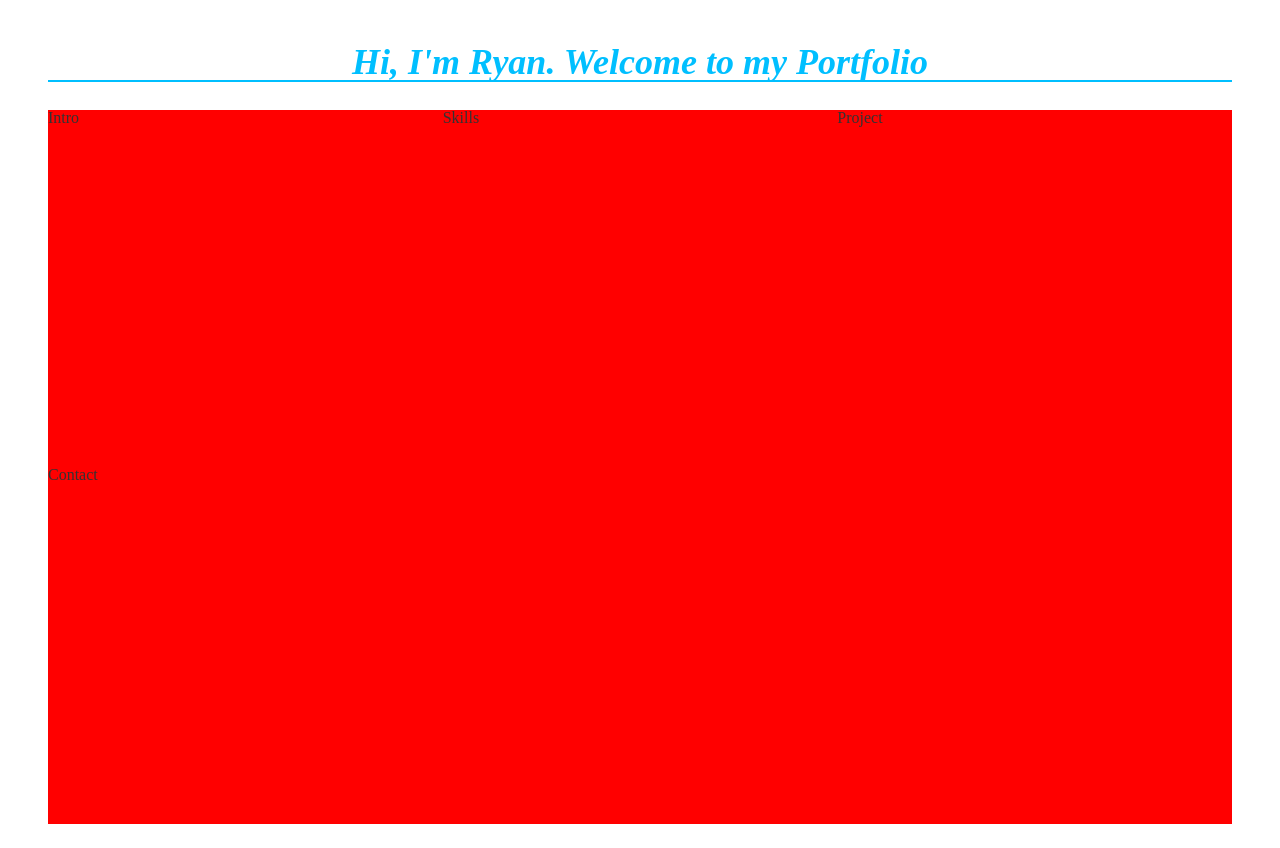
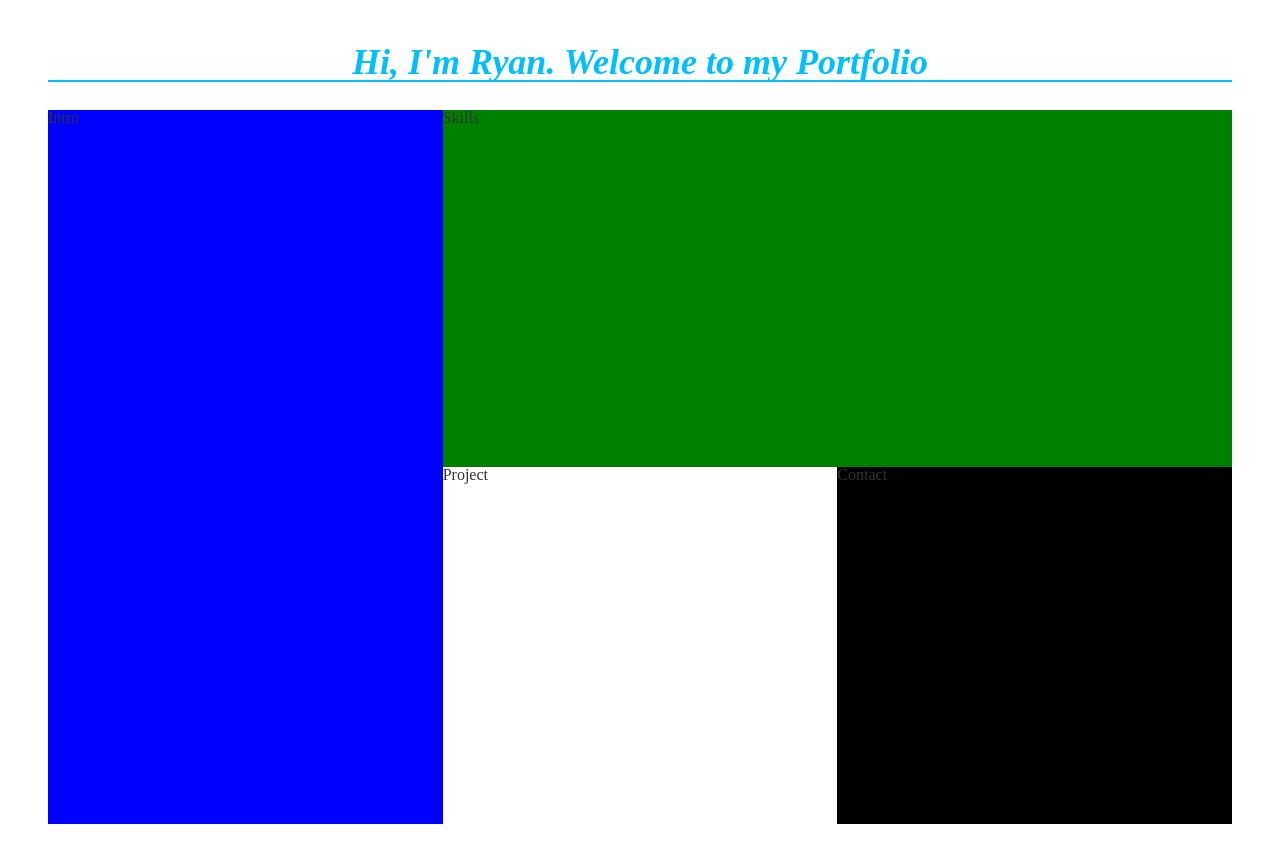
Before and after one commit to mediumryan/portfolio, a React (Create React App) app: page / in a window 1280 px wide. Built offline with nearby package versions, Linux system fonts and the light colour scheme; a web font is replaced by a local one.

Commit message:
[Update] Grid Setting is done

```diff
--- a/src/App.js
+++ b/src/App.js
@@ -28,22 +28,6 @@ const Grid = styled.div`
     grid-template-rows: repeat(2, 1fr);
     grid-column-gap: 0px;
     grid-row-gap: 0px;
-    &:first-child {
-        grid-area: 1 / 3 / 1 / 2;
-        background-color: green;
-    }
-    /* &:nth-child(2) {
-        grid-area: 1 / 2 / 2 / 4;
-        background-color: blue;
-    }
-    &:nth-child(3) {
-        grid-area: 2 / 2 / 3 / 3;
-        background-color: white;
-    }
-    &:last-child {
-        grid-area: 2 / 3 / 3 / 4;
-        background-color: black;
-    } */
 `;
 
 function App() {
--- a/src/Components/Contact.jsx
+++ b/src/Components/Contact.jsx
@@ -1,5 +1,10 @@
-import React from 'react';
+import { styled } from 'styled-components';
+
+const ContactWrapper = styled.div`
+    grid-area: 2 / 3 / 3 / 4;
+    background-color: black;
+`;
 
 export default function Contact() {
-    return <div>Contact</div>;
+    return <ContactWrapper>Contact</ContactWrapper>;
 }
--- a/src/Components/Intro.jsx
+++ b/src/Components/Intro.jsx
@@ -1,5 +1,10 @@
-import React from 'react';
+import { styled } from 'styled-components';
+
+const IntroWrapper = styled.div`
+    grid-area: 1 / 1 / 3 / 2;
+    background-color: blue;
+`;
 
 export default function Intro() {
-    return <div>Intro</div>;
+    return <IntroWrapper>Intro</IntroWrapper>;
 }
--- a/src/Components/Project.jsx
+++ b/src/Components/Project.jsx
@@ -1,5 +1,10 @@
-import React from 'react';
+import { styled } from 'styled-components';
+
+const ProjectWrapper = styled.div`
+    grid-area: 2 / 2 / 3 / 3;
+    background-color: white;
+`;
 
 export default function Project() {
-    return <div>Project</div>;
+    return <ProjectWrapper>Project</ProjectWrapper>;
 }
--- a/src/Components/Skills.jsx
+++ b/src/Components/Skills.jsx
@@ -1,5 +1,10 @@
-import React from 'react';
+import { styled } from 'styled-components';
+
+const SkillsWrapper = styled.div`
+    grid-area: 1 / 2 / 2 / 4;
+    background-color: green;
+`;
 
 export default function Skills() {
-    return <div>Skills</div>;
+    return <SkillsWrapper>Skills</SkillsWrapper>;
 }
```
